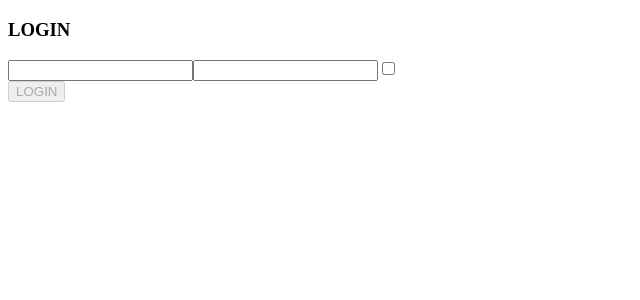
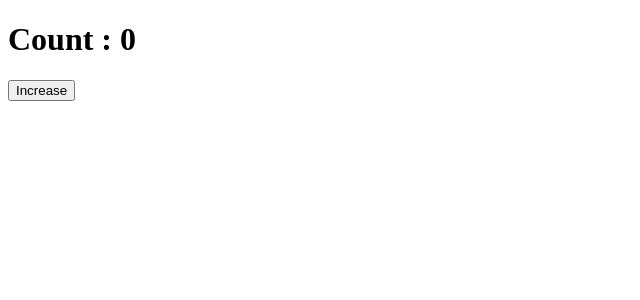
Before and after one commit to Leonardocamisa/react_exercises, a React (Create React App) app in the folder exercises/: page / in a window 1280 px wide. Shown: the top 300 px of the page, without its empty margins (0-640 px from the left). Built offline with nearby package versions, Linux system fonts and the light colour scheme.

Commit message:
exercise completed

```diff
--- a/exercises/src/App.js
+++ b/exercises/src/App.js
@@ -1,16 +1,16 @@
 import React from "react";
-import Login from "./Login";
+import {ClickCounter} from "./ClickCounter"
 
-  const onLogin = (state) => {
-console.log(state)
+
+const onCounterChange = (state) => {
+  console.log(state);
 }
 
-  export function App () {
+export function App() {
   return (
     <>
       <div>
-          <Login onLogin = {onLogin}/>
+        <ClickCounter onCounterChange = {onCounterChange}/>
       </div>
     </>
-    );
-  }
+  );}
--- /dev/null
+++ b/exercises/src/ClickCounter.js
@@ -0,0 +1,20 @@
+import { useEffect, useState } from "react";
+
+export function ClickCounter({onCounterChange}) {
+
+    const [count, setCount] = useState(0)
+
+
+  const eventHandler = () => {
+    setCount(count + 1)
+  };
+
+  useEffect(()=> onCounterChange(count),[count,onCounterChange])
+
+  return (
+    <div>
+      <h1>Count : {count}</h1>
+      <button onClick = {()=>eventHandler()}>Increase</button>
+    </div>
+  );
+}
--- a/exercises/src/Login.js
+++ /dev/null
@@ -1,52 +0,0 @@
-import { useEffect, useState } from "react";
-
-
-export default function Login({onLogin}) {
-
-  const [userInfo, setUserInfo] = useState({
-    username: "",
-    password: "",
-    remember: false,
-  });
-
-  const eventHandler = (event) => {
-			setUserInfo(
-					{
-						...userInfo,
-						      [event.target.name]:
-        event.target.type === "checkbox" ? event.target.checked : event.target.value,
-					}
-    );
-  };
-
-  return (
-    <>
-      <div>
-        <div>
-          <h3>LOGIN</h3>
-          <input
-            type="text"
-            name="username"
-            value={userInfo.username}
-            onChange={eventHandler}
-          />
-          <input
-            type="password"
-            name="password"
-            value={userInfo.password}
-            onChange={eventHandler}
-          />
-          <input
-            type="checkbox"
-            name="remember"
-            checked={userInfo.remember}
-            onChange={eventHandler}
-          />
-        </div>
-        <button onClick={() => onLogin(userInfo)} disabled={userInfo.username === "" || userInfo.password === ""}>
-          LOGIN
-        </button>
-      </div>
-    </>
-  );
-}
```
Lines whose indentation alone changed are shown as unchanged.
